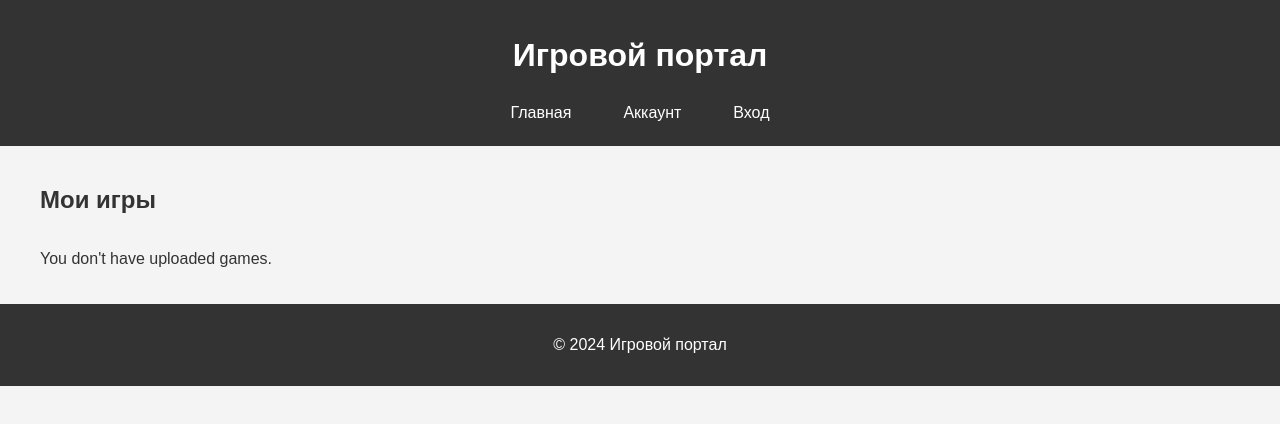
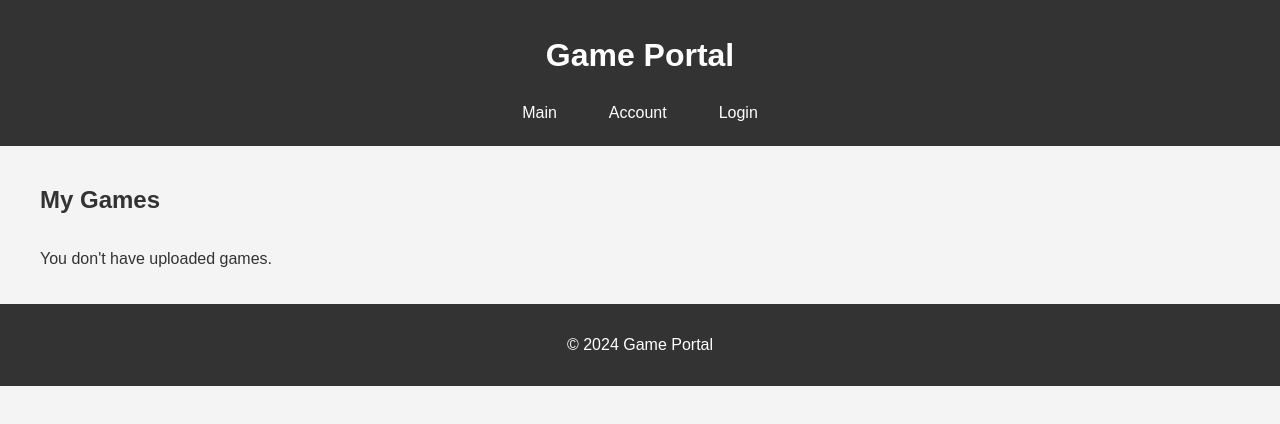
Before and after one commit to Sanock-anus/Diesel1, a plain HTML site: page my-games.html in a window 1280 px wide. Drawn offline with Linux system fonts and the light colour scheme.

Commit message:
my-games.html

```diff
--- a/my-games.html
+++ b/my-games.html
@@ -1,30 +1,27 @@
 <!DOCTYPE html>
-<html lang="ru">
+<html lang="en">
 <head>
-    <meta charset="UTF-8">
-    <meta name="viewport" content="width=device-width, initial-scale=1.0">
-    <title>Мои игры</title>
-     <link rel="stylesheet" href="style.css">
+  <meta charset="UTF-8">
+  <meta name="viewport" content="width=device-width, initial-scale=1.0">
+  <title>My Cards</title>
+    <link rel="stylesheet" href="style.css">
 </head>
 <body>
 <header>
-  <h1>Игровой портал</h1>
+  <h1>Game Portal</h1>
     <nav>
-      <a href="index.html">Главная</a>
-      <a href="account.html">Аккаунт</a>
-      <a href="login.html">Вход</a>
+      <a href="index.html">Main</a>
+      <a href="account.html">Account</a>
+      <a href="login.html">Login</a>
     </nav>
 </header>
-    <main>
-      <section class="game-list-container">
-        <h2>Мои игры</h2>
-          <div id="myGameList" class="game-list">
-            <p class="empty-list-message">Вы еще не загрузили игры.</p>
-          </div>
-    </section>
+  <main>
+    <h2>My Games</h2>
+    <div id="myGameList">
+    </div>
 </main>
 <footer>
-  <p>&copy; 2024 Игровой портал</p>
+    <p>&copy; 2024 Game Portal</p>
 </footer>
 <script src="script.js"></script>
 </body>
```
